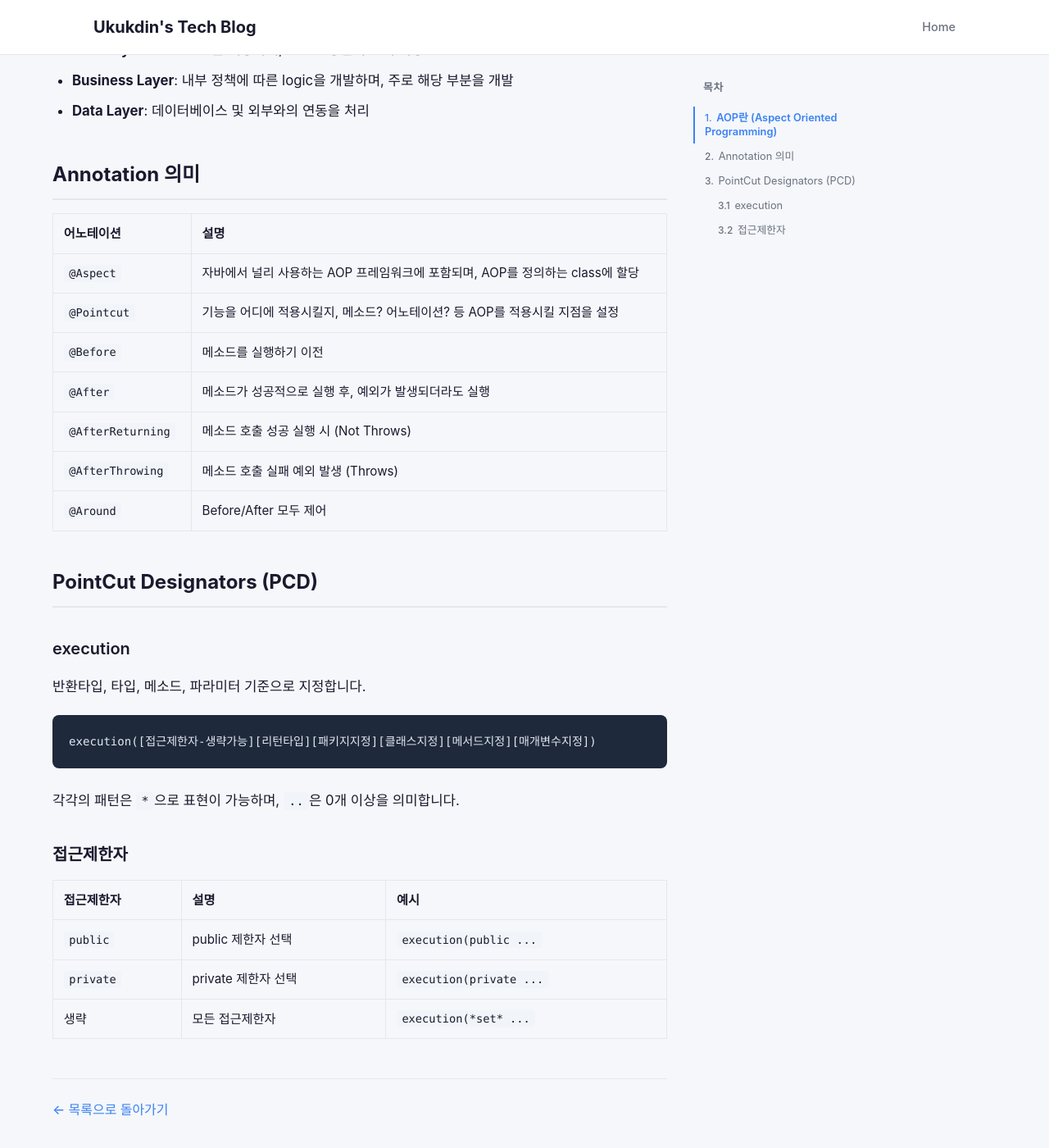
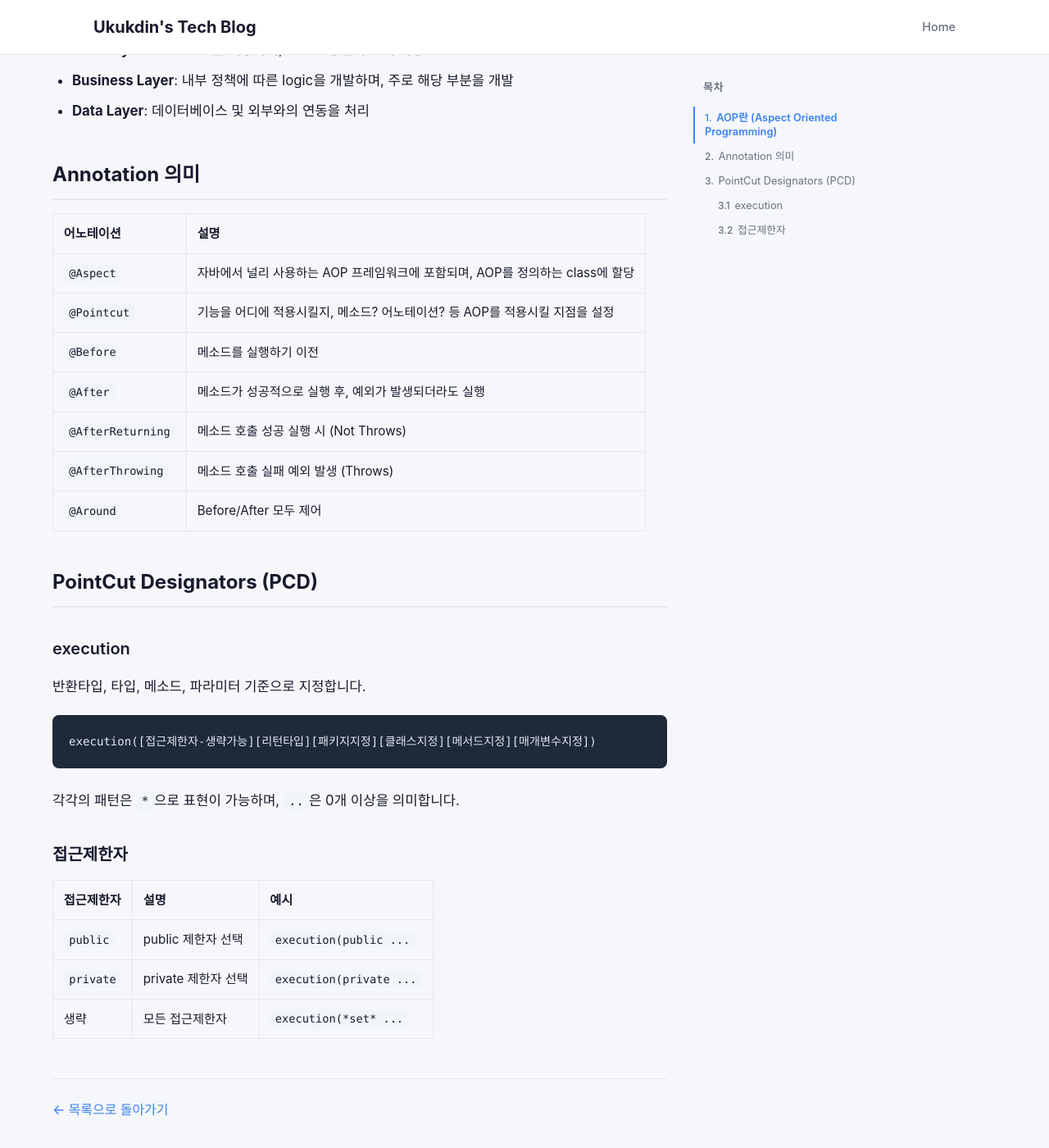
Before and after one commit to ukukdin/ukukdin.github.io, a Jekyll site: the page built from _posts/2024-01-03-spring-filter-aop.md, in a window 1280 px wide and 1400 px high, scrolled down 487 px. Shown: the whole window at 82% size. Built offline with Jekyll 4.4.1, drawn with Linux system fonts in a browser that asks for light colours.

```diff
--- a/assets/css/main.css
+++ b/assets/css/main.css
@@ -250,11 +250,12 @@
   max-width: 1200px;
   margin: 0 auto;
   padding: 0 1.5rem;
+  align-items: flex-start;
 }
 
 /* ===== Post Detail ===== */
 .post-detail {
-  flex: 1;
+  flex: 1 1 0%;
   min-width: 0;
   max-width: 750px;
   padding: 2rem 0 4rem;
@@ -332,6 +333,8 @@
   border-collapse: collapse;
   margin-bottom: 1.5rem;
   font-size: 0.95rem;
+  display: block;
+  overflow-x: auto;
 }
 
 .post-detail__content th,
@@ -363,6 +366,7 @@
   overflow-x: auto;
   margin-bottom: 1.5rem;
   line-height: 1.5;
+  max-width: 100%;
 }
 
 .post-detail__content pre code {
```
Also changed, not shown: _posts/2026-02-06-what-is-conntection.md (+2 -1 lines), _posts/img.png, _posts/img_1.png (deleted).
